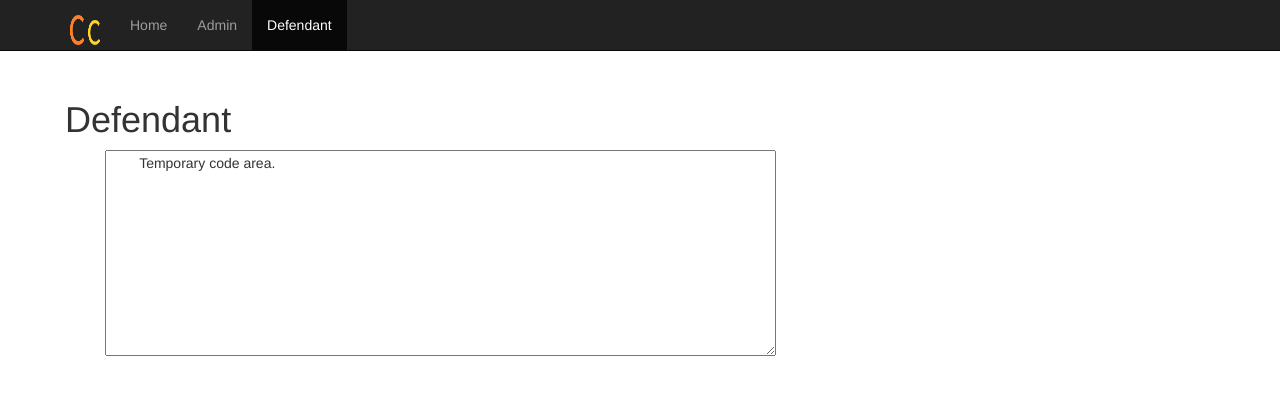
After one commit to unoacm/code_court, a Flask app: page /defendant/ in a window 1280 px wide. The commit adds this page. Shown: the top 395 px of the page. Run offline with Flask 2, Linux system fonts and the light colour scheme; some libraries are stand-ins or nearby versions.

Commit message:
Made initial frontend blueprints (view and template)

```diff
--- a/code_court/courthouse/templates/base.html
+++ b/code_court/courthouse/templates/base.html
@@ -41,6 +41,10 @@
                         <li {% if request.path.startswith('/admin') %}class="active"{% endif %}>
                             <a href="{{ url_for('admin.index') }}">Admin</a>
                         </li>
+
+                        <li {% if request.path.startswith('/defendant') %}class="active"{% endif %}>
+                            <a href="{{ url_for('defendant.index') }}">Defendant</a>
+                        </li>
                     </ul>
                 </div>
             </div>
--- /dev/null
+++ b/code_court/courthouse/templates/defendant_index.html
@@ -0,0 +1,9 @@
+{% extends "base.html" %}
+{% block content %}
+<h1>Defendant</h2>
+<ul>
+    <textarea name="submission" rows="10" cols="80">
+        Temporary code area.
+    </textarea>
+</ul>
+{% endblock %}
--- /dev/null
+++ b/code_court/courthouse/views/defendant.py
@@ -0,0 +1,18 @@
+import json
+import re
+import sqlalchemy
+
+from flask import (
+    Blueprint,
+    render_template,
+)
+
+defendant = Blueprint('defendant', __name__,
+                  template_folder='templates')
+
+@defendant.route("/", methods=["GET"])
+def index():
+    """
+    The index page for the defendant frontend
+    """
+    return render_template("defendant_index.html")
--- a/code_court/courthouse/web.py
+++ b/code_court/courthouse/web.py
@@ -19,6 +19,7 @@ from views.main import main
 from views.api import api
 from views.admin.admin import admin
 from views.admin.languages import languages
+from views.defendant import defendant
 
 # turn down log level for werkzeug
 wlog = logging.getLogger('werkzeug')
@@ -50,6 +51,7 @@ def create_app():
     app.register_blueprint(api, url_prefix='/api')
     app.register_blueprint(admin, url_prefix='/admin')
     app.register_blueprint(languages, url_prefix='/admin/languages')
+    app.register_blueprint(defendant, url_prefix='/defendant')
 
     @app.context_processor
     def inject_user():
```
